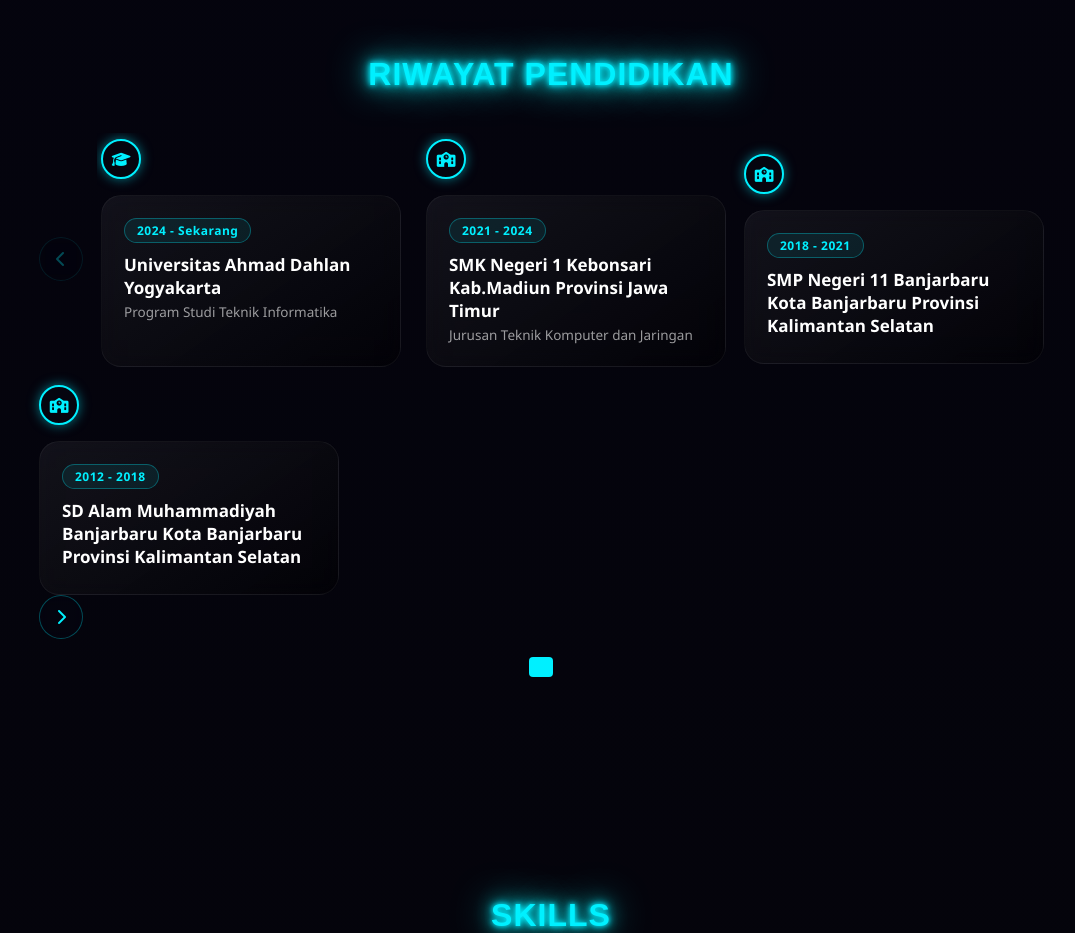
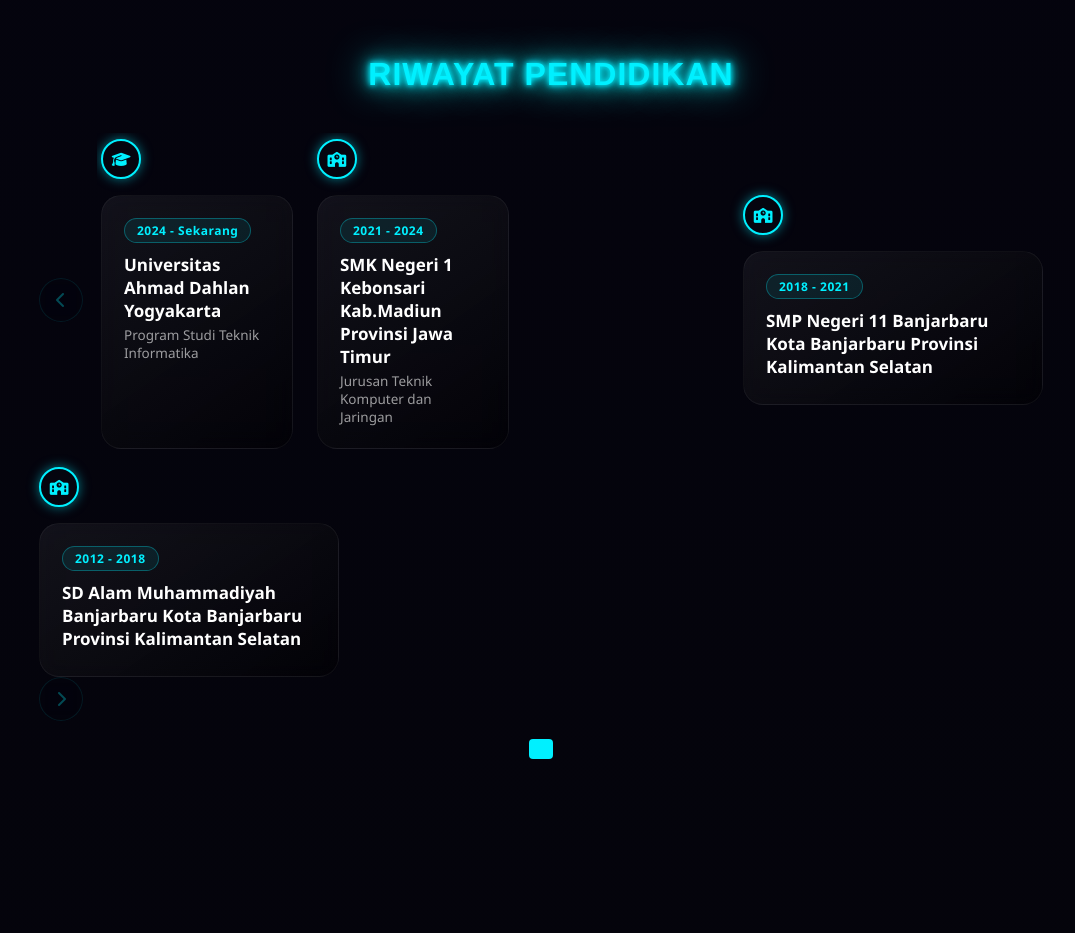
Before and after one commit to ysffend/portofolio-fendi, a plain HTML site: page index.html in a window 1280 px wide. Shown: the part 1500-2433 px from the top of the page, without its empty margins (89-1164 px from the left). Drawn offline with nearby package versions, Linux system fonts and the light colour scheme.

Commit message:
Fix struktur Education dan layout carousel

```diff
--- a/style.css
+++ b/style.css
@@ -1979,3 +1979,23 @@ img {
   filter: drop-shadow(0 0 20px rgba(0, 240, 255, 0.6));
   transform: scale(1.05);
 }
+
+#eduTrack {
+  display: flex;
+  flex-wrap: nowrap;
+  align-items: stretch;
+  gap: 24px;
+  overflow-x: auto;
+  scroll-snap-type: x mandatory;
+}
+
+#eduTrack .timeline-item {
+  flex: 0 0 calc((100% - 48px) / 3);
+  align-self: stretch;
+  align-items: flex-start;
+  scroll-snap-align: start;
+}
+
+#eduTrack .timeline-content {
+  height: 100%;
+}
```
